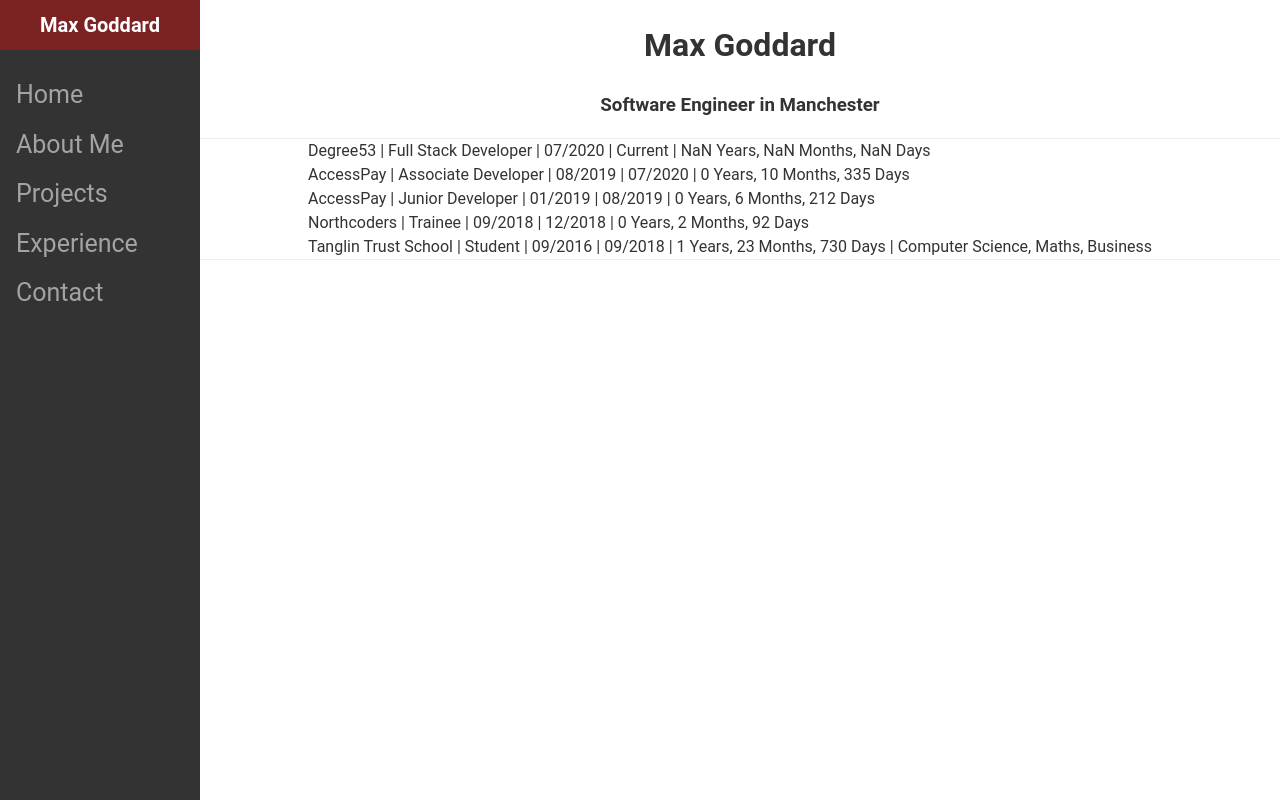
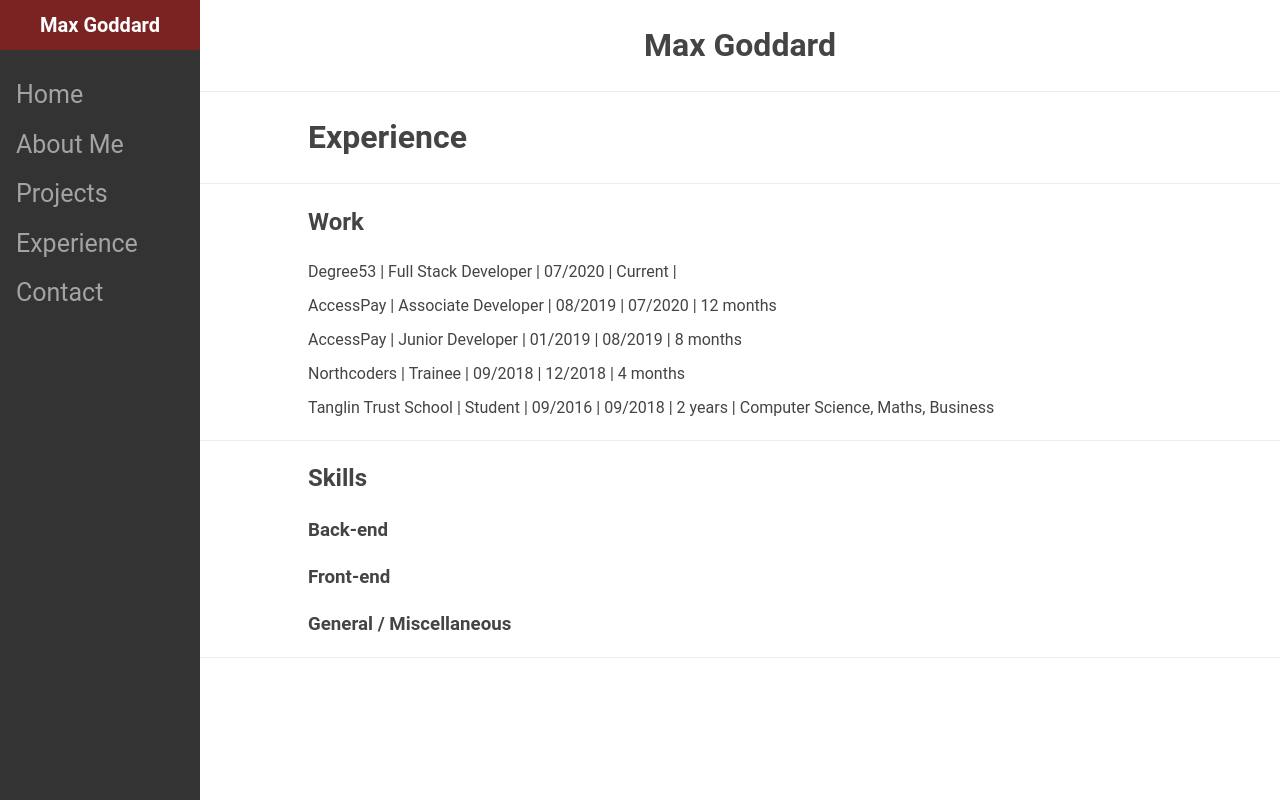
Before and after one commit to mxgoddard/max-site, a React (Create React App) app: page /experience in a window 1280 px wide. Built offline with nearby package versions, Linux system fonts and the light colour scheme.

Commit message:
Experience page work

```diff
--- a/src/app.css
+++ b/src/app.css
@@ -4,15 +4,14 @@
 
 body {
     margin: 0px;
-    color: #333;
+    color: #444;
     line-height: 1.5;
-    /* font-family: 'Roboto', sans-serif; */
+    /* background-color: #e3c119; */
 }
 
 .format-styling {
     padding-left: 10%;
     padding-right: 10%;
-    /* font-family: 'Roboto', sans-serif; */
     border-bottom-color: black;
     border-bottom-style: inset;
     border-bottom-width: 1px;
@@ -22,3 +21,11 @@
 .Main {
     margin-left: 200px; /* Same as the width of the sidebar */
 }
+
+.padding-bottom-10 {
+    padding-bottom: 10px;
+}
+
+.padding-right-50-percent {
+    padding-right: 50%;
+}
--- a/src/components/Experience.jsx
+++ b/src/components/Experience.jsx
@@ -1,4 +1,5 @@
 import React from 'react';
+import { CalculateTimePeriod } from '../helpers/helper.js';
 const experienceJson = require('../data/experience.json');
 
 export default class Experience extends React.Component {
@@ -9,16 +10,21 @@
 
     render() {
         return (
+            <>
                 <div className='format-styling'>
+                    <h1>Experience</h1>
+                </div>
+                <div className='format-styling padding-bottom-10'>
+                    <h2>Work</h2>
                     {
                         this.state.experience.map((obj, index) => {
                             return (
-                            <div key={index}>
+                                <div key={index} className='padding-bottom-10'>
                                     <span>{ obj.company } | </span>
                                     <span>{ obj.position } | </span>
                                     <span>{ obj.startDate } | </span>
                                     <span>{ obj.endDate } | </span>
-                                <span>{ this.CalculatePeriod(obj.startDate, obj.endDate) }</span>
+                                    <span>{ CalculateTimePeriod(obj.startDate, obj.endDate) }</span>
                                     { obj.notes.length > 0 &&
                                         <span> | { obj.notes }</span>
                                     }
@@ -27,6 +33,13 @@
                         })
                     }
                 </div>
+                <div className='format-styling'>
+                    <h2>Skills</h2>
+                    <h3>Back-end</h3>
+                    <h3>Front-end</h3>
+                    <h3>General / Miscellaneous</h3>
+                </div>
+            </>
         )
     };
 
@@ -35,35 +48,6 @@
         if (experienceJson.experience !== undefined) {
             this.setState({ experience: this.SortExperience(experienceJson.experience) })
         }
-    }
-
-    CalculatePeriod(startDate, endDate)
-    {
-        let splitDate = startDate.split('/');
-        let startMonth = splitDate[0], startYear = splitDate[1];
-
-        let date1 = new Date(startYear, startMonth, '01');
-
-        splitDate = endDate.split('/');
-        let endmonth = splitDate[0], endYear = splitDate[1];
-
-        let date2 = new Date(endYear, endmonth, '01');
-        let difference = date2.getTime() - date1.getTime();
-
-        console.log('difference' + difference);
-
-        let day = 1000 * 60 * 60 * 24;
-
-        let days = Math.floor(difference/day);
-        let months = Math.floor(days/31);
-        let years = Math.floor(months/12);
-
-        console.log('Years' + years);
-        console.log('Months' + months);
-        console.log('Days' + days);
-
-        let value = `${years} Years, ${months} Months, ${days} Days`;
-        return value;
     }
 
     SortExperience(experience)
--- a/src/components/Header.jsx
+++ b/src/components/Header.jsx
@@ -6,7 +6,7 @@
         <div className='format-styling'>
             <center>
                 <h1>Max Goddard</h1>
-                <h3>Software Engineer in Manchester</h3>
+                {/* <h3>Software Engineer in Manchester</h3> */}
             </center>
         </div>
     )
--- a/src/components/Home.jsx
+++ b/src/components/Home.jsx
@@ -1,11 +1,14 @@
 import React from 'react';
+import '../styles/Home.css';
 
 class Home extends React.Component {
     render() {
         return (
             /* Blog / update feed */
-            <div className='format-styling'>
-                <h2>Home</h2>
+            <div className="HomeContainer">
+                <div className='format-styling padding-right-50-percent'>
+                    <p>Hi, I'm Max and I'm a full-stack software developer living in Manchester, England.</p>
+                </div>
             </div>
         )
     }
--- /dev/null
+++ b/src/helpers/helper.js
@@ -0,0 +1,65 @@
+/// helper.js
+
+export const CalculateTimePeriod = (startDateData, endDateData) =>
+{
+        // Get month and year
+        let startDateSplit = startDateData.split('/');
+        let startMonth = startDateSplit[0];
+        let startYear = startDateSplit[1];
+
+        let endDateSplit = endDateData.split('/');
+        let endMonth = endDateSplit[0];
+        let endYear = endDateSplit[1];
+
+        if (endDateData === 'Current') {
+            let date = new Date();
+            endYear = date.getFullYear();
+            endMonth = date.getMonth();
+        }
+
+        // Get the day difference
+        let startDate = new Date(startYear, startMonth, '01');
+        let endDate = new Date(endYear, endMonth, '30');
+
+        let difference = endDate.getTime() - startDate.getTime();
+
+        const day = 1000 * 60 * 60 * 24;
+        let days = Math.floor(difference/day);
+
+        return FormatTimePeriodString(days);
+};
+
+export const FormatTimePeriodString = (days) =>
+{
+    let years = 0;
+    let months = 0;
+    let finishCount = false;
+    do
+    {
+        if (days >= 365)
+        {
+            days -= 365;
+            years++;
+        }
+        else if (days >= 30)
+        {
+            days -= 30;
+            months++;
+        }
+        else
+        {
+            finishCount = true;
+        }
+    } while (!finishCount);
+
+    let yearText = years > 1 ? `${years} years` : `${years} year`;
+    let monthText = months > 1 ? `${months} months` : `${months} month`;
+
+    if (years === 0) yearText = '';
+    if (months === 0) monthText = '';
+
+    // Add comma in between text if years and months are both displayed
+    let addComma = years.length + months.length === 0 ? ', ' : '';
+
+    return `${yearText}${addComma}${monthText}`;
+};
--- /dev/null
+++ b/src/styles/Home.css
@@ -0,0 +1,3 @@
+.HomeContainer {
+    font-size: 18px;
+}
```
Also changed, not shown: 2 other files (tests, documents, lock files or other folders). Lines whose indentation alone changed are shown as unchanged.
